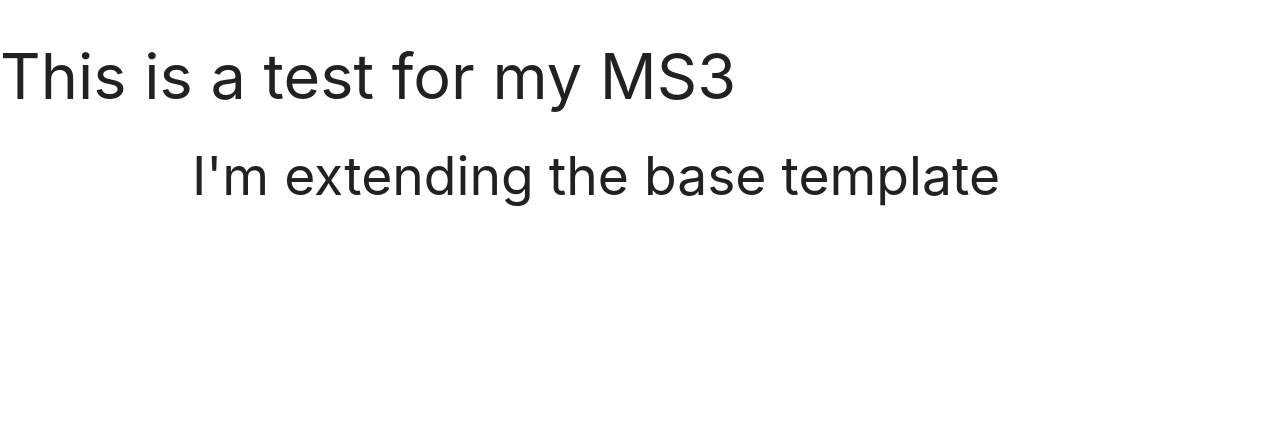
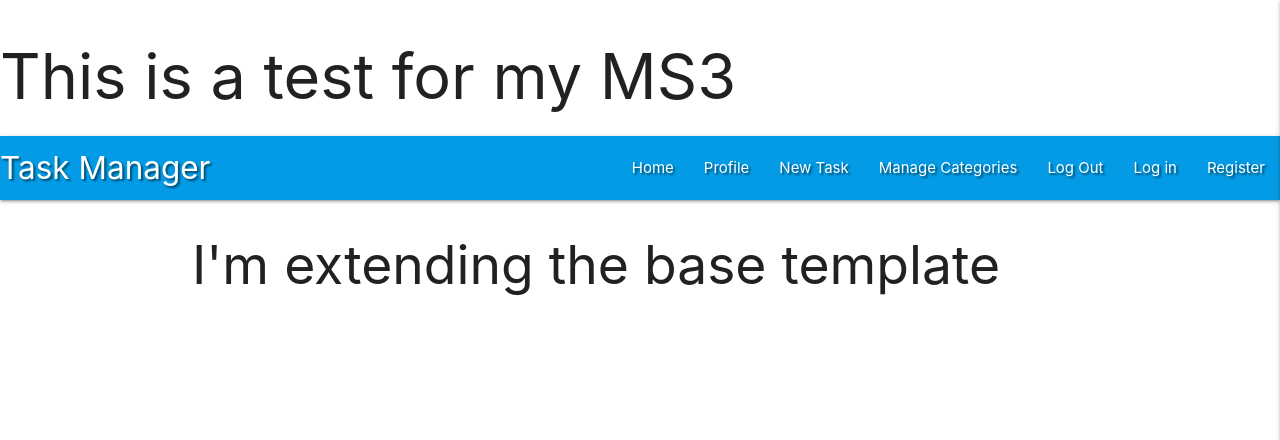
Before and after one commit to fernandagil/data-centric-miniproject, a Flask app: page / in a window 1280 px wide. Shown: the top 440 px of the page. Run offline with Flask 2, Linux system fonts and the light colour scheme; data that the repository does not hold is empty; some libraries are stand-ins or nearby versions.

Commit message:
Add Materialize navbar and sidenav

```diff
--- a/static/css/style.css
+++ b/static/css/style.css
@@ -0,0 +1,3 @@
+.text-shadow {
+    text-shadow: 2px 2px 2px rgba(0, 0, 0, 0.5);
+}
--- /dev/null
+++ b/static/js/script.js
@@ -0,0 +1,8 @@
+/*
+    vanilla JavaScript for MaterializeCSS initialization
+*/
+
+document.addEventListener('DOMContentLoaded', function () {
+    let sidenavs = document.querySelectorAll(".sidenav");
+    let sidenavsInstance = M.Sidenav.init(sidenavs, {edge: "right"});
+});
--- a/templates/base.html
+++ b/templates/base.html
@@ -5,15 +5,47 @@
     <meta name="viewport" content="width=device-width, initial-scale=1.0">
     <meta http-equiv="X-UA-Compatible" content="ie=edge">
     <link rel="stylesheet" href="https://cdnjs.cloudflare.com/ajax/libs/font-awesome/5.15.2/css/all.min.css"
-        integrity="sha512-HK5fgLBL+xu6dm/Ii3z4xhlSUyZgTT9tuc/hSrtw6uzJOvgRr2a9jyxxT1ely+B+xFAmJKVSTbpM/CuL7qxO8w==" crossorigin="anonymous" type="text/css"/>
+        integrity="sha512-HK5fgLBL+xu6dm/Ii3z4xhlSUyZgTT9tuc/hSrtw6uzJOvgRr2a9jyxxT1ely+B+xFAmJKVSTbpM/CuL7qxO8w==" crossorigin="anonymous" type="text/css">
     <link rel="stylesheet" href="https://cdnjs.cloudflare.com/ajax/libs/materialize/1.0.0/css/materialize.min.css" type="text/css">
     <link rel="stylesheet" href="{{ url_for('static', filename='css/style.css') }}" type="text/css">
     {% block styles %}
     {% endblock %}
     <title>MS3</title>
 </head>
+
 <body>
     <h1>This is a test for my MS3</h1>
+
+    <header>
+        <!-- top navbar -->
+        <nav class="nav-extended text-shadow light-blue darken-1">
+            <div class="nav-wrapper">
+                <a href="{{ url_for('get_tasks') }}" class="brand-logo">Task Manager</a>
+                <a href="#" data-target="mobile-demo" class="sidenav-trigger right"><i class="fas fa-bars"></i></a>
+                <ul class="right hide-on-med-and-down">
+                    <li><a href="{{ url_for('get_tasks') }}">Home</a></li>
+                    <li><a href="#">Profile</a></li>
+                    <li><a href="#">New Task</a></li>
+                    <li><a href="#">Manage Categories</a></li>
+                    <li><a href="#">Log Out</a></li>
+                    <li><a href="#">Log in</a></li>
+                    <li><a href="#">Register</a></li>
+                </ul>
+            </div>
+        </nav>
+
+        <!-- top navbar -->
+        <ul class="sidenav" id="mobile-demo">
+            <h4 class="center-align light-blue-text text-darken-4"></h4>
+            <li><a href="{{ url_for('get_tasks') }}">Home</a></li>
+            <li><a href="#">Profile</a></li>
+            <li><a href="#">New Task</a></li>
+            <li><a href="#">Manage Categories</a></li>
+            <li><a href="#">Log Out</a></li>
+            <li><a href="#">Log in</a></li>
+            <li><a href="#">Register</a></li>
+        </ul>
+    </header>
 
     <!-- Main Content -->
 	<div class="container">
@@ -23,11 +55,11 @@
 
 	</div>
 
+    <script src="https://code.jquery.com/jquery-3.5.1.min.js"
+        integrity="sha256-9/aliU8dGd2tb6OSsuzixeV4y/faTqgFtohetphbbj0=" crossorigin="anonymous"></script>
+    <script src="https://cdnjs.cloudflare.com/ajax/libs/materialize/1.0.0/js/materialize.min.js"></script>
+    <script src="{{ url_for('static', filename='js/script.js') }}"></script>
 
-    <script src="http://code.jquery.com/jquery-3.5.1.min.js"
-        integrity="sha256-9/aliU8dGd2tb6OSsuzixeV4y/faTqgFtohetphbbj0=" crossorigin="anonymous"></script>
-	<script src="https://cdnjs.cloudflare.com/ajax/libs/materialize/1.0.0/js/materialize.min.js"></script>
-    <script src="{{ url_for('static', filename='js/script.css') }}"></script>
     {% block scripts %}
     {% endblock %}
 
```
Also changed, not shown: app.py (line endings or trailing spaces).
